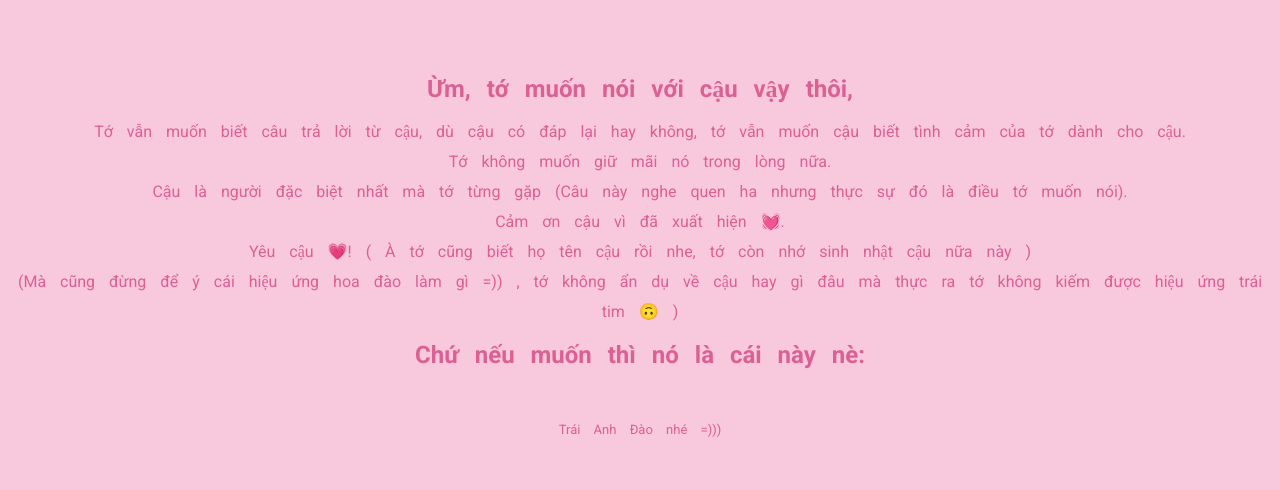
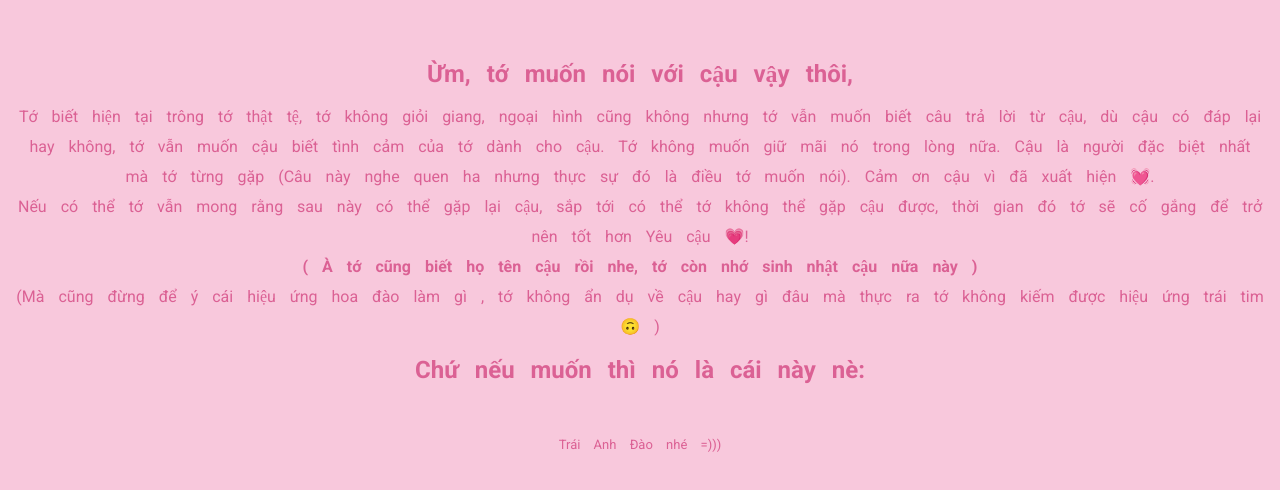
Before and after one commit to minhdev178/-, a plain HTML site: page file7.html in a window 1280 px wide. Shown: the part 134-624 px from the top of the page. Drawn offline with Linux system fonts and the light colour scheme.

Commit message:
Update file7.html

```diff
--- a/file7.html
+++ b/file7.html
@@ -18,15 +18,16 @@
     <div class="content">
         <h2>Ừm, tớ muốn nói với cậu vậy thôi,</h2>
        <p>
-        Tớ vẫn muốn biết câu trả lời từ cậu,
+        Tớ biết hiện tại trông tớ thật tệ, tớ không giỏi giang, ngoại hình cũng không nhưng tớ vẫn muốn biết câu trả lời từ cậu,
         dù cậu có đáp lại hay không, tớ vẫn muốn cậu biết tình cảm của tớ dành cho cậu.
-        <br> Tớ không muốn giữ mãi nó trong lòng nữa.
-        <br>
+         Tớ không muốn giữ mãi nó trong lòng nữa.
+
         Cậu là người đặc biệt nhất mà tớ từng gặp (Câu này nghe quen ha nhưng thực sự đó là điều tớ muốn nói).
-        <br>Cảm ơn cậu vì đã xuất hiện 💓.
-        <br>
-        Yêu cậu 💗! ( À tớ cũng biết họ tên cậu rồi nhe, tớ còn nhớ sinh nhật cậu nữa này )
-        <br> (Mà cũng đừng để ý cái hiệu ứng hoa đào làm gì =)) , tớ không ẩn dụ về cậu hay gì đâu mà thực ra tớ không kiếm được hiệu ứng trái tim 🙃 )
+        Cảm ơn cậu vì đã xuất hiện 💓.
+        <br>Nếu có thể tớ vẫn mong rằng sau này có thể gặp lại cậu, sắp tới có thể tớ không thể gặp cậu được, thời gian đó tớ sẽ cố gắng để trở nên tốt hơn
+        Yêu cậu 💗!
+        <br> <b>( À tớ cũng biết họ tên cậu rồi nhe, tớ còn nhớ sinh nhật cậu nữa này )</b>
+        <br> (Mà cũng đừng để ý cái hiệu ứng hoa đào làm gì , tớ không ẩn dụ về cậu hay gì đâu mà thực ra tớ không kiếm được hiệu ứng trái tim 🙃 )
        </p>
        <h2>Chứ nếu muốn thì nó là cái này nè: </h2>
        <img src="./anh_dao.jpg" alt="" height="200px" width="auto" style="border-radius: 10%; margin-top: 22px;">
```
